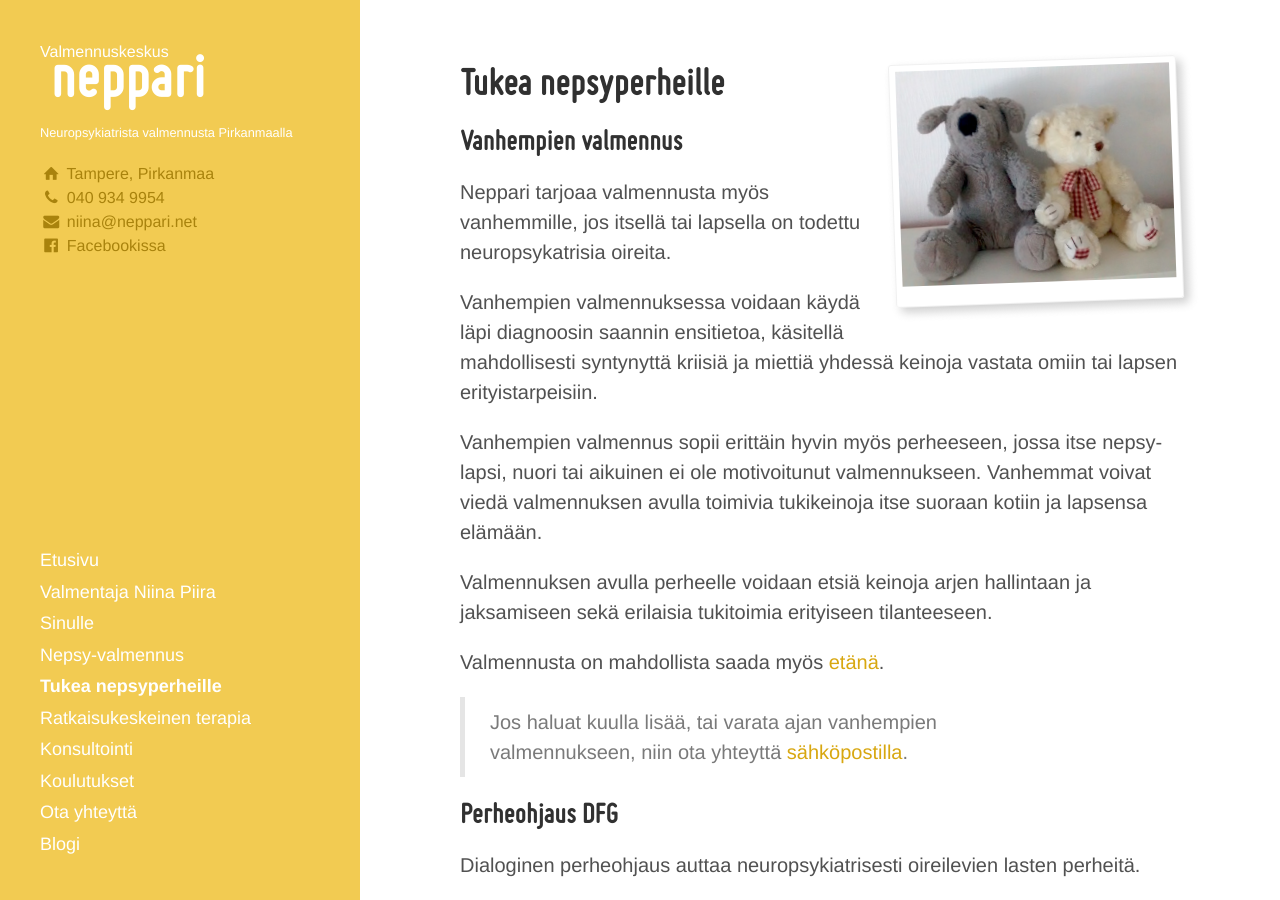
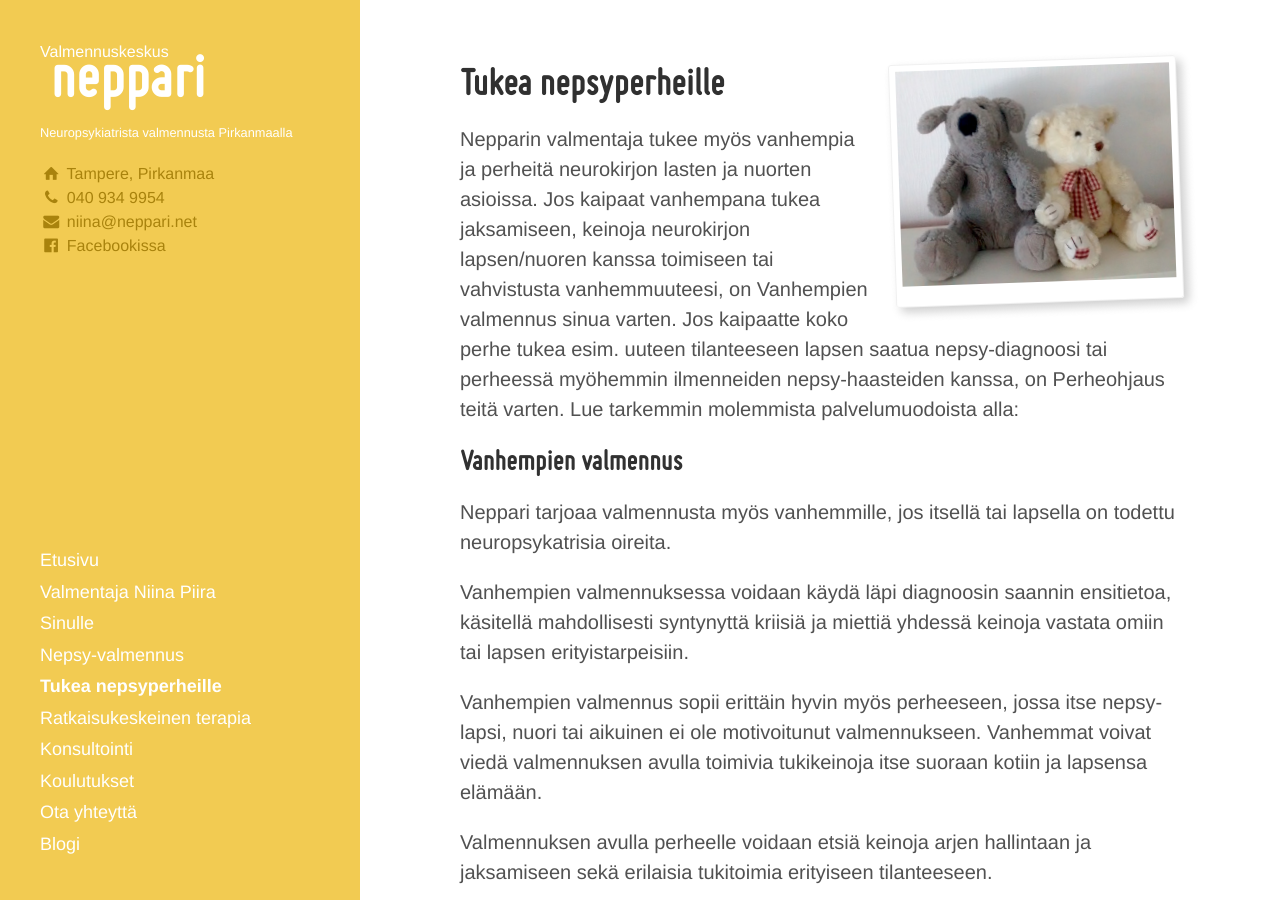
Before and after one commit to niinapiira/neppari.net, a Jekyll site: the page built from tukea-nepsyperheille.md, in a window 1280 px wide and 900 px high. Built offline with Jekyll 4.4.1, drawn with Linux system fonts in a browser that asks for light colours.

Commit message:
Update tukea-nepsyperheille.md

```diff
--- a/tukea-nepsyperheille.md
+++ b/tukea-nepsyperheille.md
@@ -6,6 +6,9 @@ show-in-navigation: true
 published: true
 polaroid: kaksi-pehmonallea
 ---
+
+Nepparin valmentaja tukee myös vanhempia ja perheitä neurokirjon lasten ja nuorten asioissa. Jos kaipaat vanhempana tukea jaksamiseen, keinoja neurokirjon lapsen/nuoren kanssa toimiseen tai vahvistusta vanhemmuuteesi, on Vanhempien valmennus sinua varten. Jos kaipaatte koko perhe tukea esim. uuteen tilanteeseen lapsen saatua nepsy-diagnoosi tai perheessä myöhemmin ilmenneiden nepsy-haasteiden kanssa, on Perheohjaus teitä varten. Lue tarkemmin molemmista palvelumuodoista alla:
+
 
 ## Vanhempien valmennus
 
```
